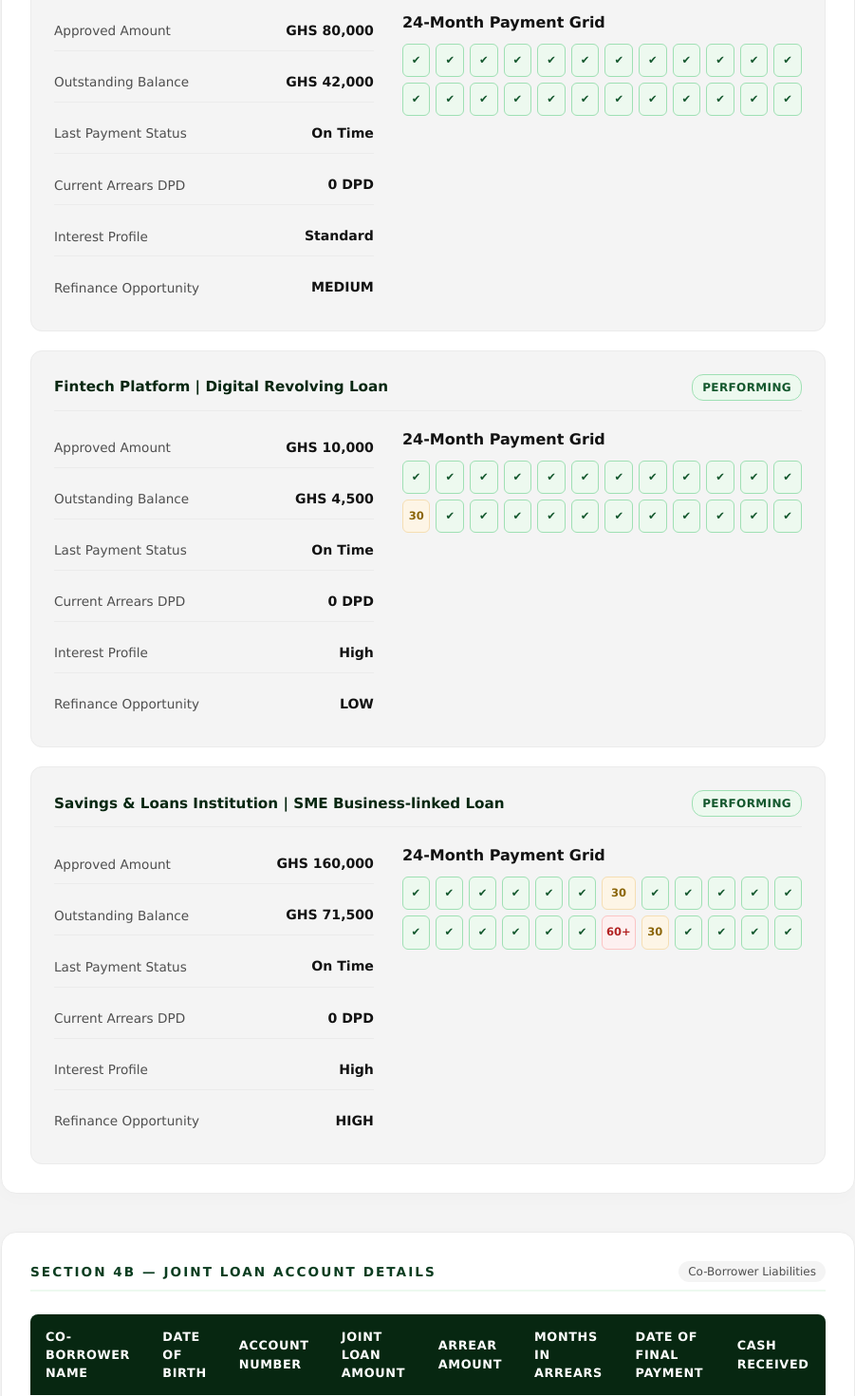
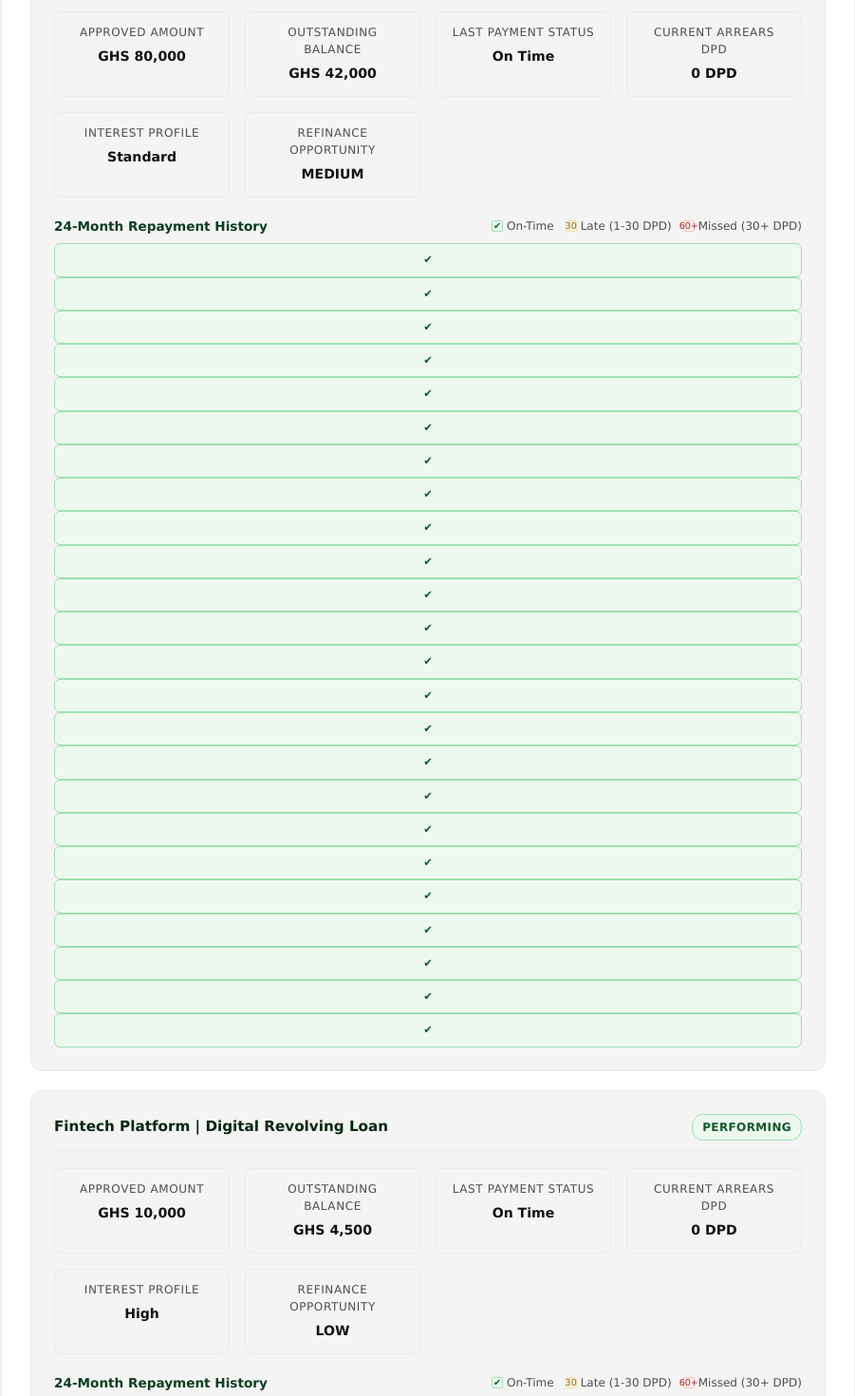
Before and after one commit to qrix15384/report_template, a React (Vite) app in the folder Report Template/: page / in a window 1280 px wide. Shown: the part 3540-5010 px from the top of the page at 95% size, without its empty margins (339-1240 px from the left). Built offline with nearby package versions, Linux system fonts and the light colour scheme; the HTML template or start-up script is replaced by a standard one.

Commit message:
new-change

```diff
--- a/Report Template/src/CreditReport.jsx
+++ b/Report Template/src/CreditReport.jsx
@@ -603,24 +603,58 @@ export default function CreditReport() {
               <span>Universal Bank | Personal Loan — Unsecured</span>
               <span className="status-pill success">Performing</span>
             </div>
-            <div className="facility-detail-layout">
-              <div className="detail-column">
-                <div className="detail-row"><span>Approved Amount</span><strong>GHS 80,000</strong></div>
-                <div className="detail-row"><span>Outstanding Balance</span><strong>GHS 42,000</strong></div>
-                <div className="detail-row"><span>Last Payment Status</span><strong>On Time</strong></div>
-                <div className="detail-row"><span>Current Arrears DPD</span><strong>0 DPD</strong></div>
-                <div className="detail-row"><span>Interest Profile</span><strong>Standard</strong></div>
-                <div className="detail-row"><span>Refinance Opportunity</span><strong>MEDIUM</strong></div>
+
+            <div className="facility-details-horizontal">
+              <div className="metric-box">
+                <span>Approved Amount</span>
+                <strong>GHS 80,000</strong>
               </div>
-              <div>
-                <p className="legend" style={{ margin: '0 0 10px 0', fontWeight: 'bold' }}>24-Month Payment Grid</p>
+              <div className="metric-box">
+                <span>Outstanding Balance</span>
+                <strong>GHS 42,000</strong>
+              </div>
+              <div className="metric-box">
+                <span>Last Payment Status</span>
+                <strong>On Time</strong>
+              </div>
+              <div className="metric-box">
+                <span>Current Arrears DPD</span>
+                <strong>0 DPD</strong>
+              </div>
+              <div className="metric-box">
+                <span>Interest Profile</span>
+                <strong>Standard</strong>
+              </div>
+              <div className="metric-box">
+                <span>Refinance Opportunity</span>
+                <strong>MEDIUM</strong>
+              </div>
+            </div>
+
+            <div className="facility-payment-history">
+              <div className="payment-history-header">
+                <span className="payment-title">24-Month Repayment History</span>
+                <div className="payment-legend">
+                  <div className="legend-item">
+                    <span className="legend-cell ontime">✔</span>
+                    <span>On-Time</span>
+                  </div>
+                  <div className="legend-item">
+                    <span className="legend-cell late">30</span>
+                    <span>Late (1-30 DPD)</span>
+                  </div>
+                  <div className="legend-item">
+                    <span className="legend-cell missed">60+</span>
+                    <span>Missed (30+ DPD)</span>
+                  </div>
+                </div>
+              </div>
               <div className="behaviour-grid-24">
                 {historyAccount1.map((status, index) => (
                   <div key={index} className={getCellClass(status)} title={`Month ${index + 1}`}>
                     {getCellLabel(status)}
                   </div>
                 ))}
-                </div>
               </div>
             </div>
           </div>
@@ -631,24 +665,58 @@ export default function CreditReport() {
               <span>Fintech Platform | Digital Revolving Loan</span>
               <span className="status-pill success">Performing</span>
             </div>
-            <div className="facility-detail-layout">
-              <div className="detail-column">
-                <div className="detail-row"><span>Approved Amount</span><strong>GHS 10,000</strong></div>
-                <div className="detail-row"><span>Outstanding Balance</span><strong>GHS 4,500</strong></div>
-                <div className="detail-row"><span>Last Payment Status</span><strong>On Time</strong></div>
-                <div className="detail-row"><span>Current Arrears DPD</span><strong>0 DPD</strong></div>
-                <div className="detail-row"><span>Interest Profile</span><strong>High</strong></div>
-                <div className="detail-row"><span>Refinance Opportunity</span><strong>LOW</strong></div>
+
+            <div className="facility-details-horizontal">
+              <div className="metric-box">
+                <span>Approved Amount</span>
+                <strong>GHS 10,000</strong>
               </div>
-              <div>
-                <p className="legend" style={{ margin: '0 0 10px 0', fontWeight: 'bold' }}>24-Month Payment Grid</p>
+              <div className="metric-box">
+                <span>Outstanding Balance</span>
+                <strong>GHS 4,500</strong>
+              </div>
+              <div className="metric-box">
+                <span>Last Payment Status</span>
+                <strong>On Time</strong>
+              </div>
+              <div className="metric-box">
+                <span>Current Arrears DPD</span>
+                <strong>0 DPD</strong>
+              </div>
+              <div className="metric-box">
+                <span>Interest Profile</span>
+                <strong>High</strong>
+              </div>
+              <div className="metric-box">
+                <span>Refinance Opportunity</span>
+                <strong>LOW</strong>
+              </div>
+            </div>
+
+            <div className="facility-payment-history">
+              <div className="payment-history-header">
+                <span className="payment-title">24-Month Repayment History</span>
+                <div className="payment-legend">
+                  <div className="legend-item">
+                    <span className="legend-cell ontime">✔</span>
+                    <span>On-Time</span>
+                  </div>
+                  <div className="legend-item">
+                    <span className="legend-cell late">30</span>
+                    <span>Late (1-30 DPD)</span>
+                  </div>
+                  <div className="legend-item">
+                    <span className="legend-cell missed">60+</span>
+                    <span>Missed (30+ DPD)</span>
+                  </div>
+                </div>
+              </div>
               <div className="behaviour-grid-24">
                 {historyAccount2.map((status, index) => (
                   <div key={index} className={getCellClass(status)} title={`Month ${index + 1}: ${status === 'L' ? '30 Days Late' : 'On-Time'}`}>
                     {getCellLabel(status)}
                   </div>
                 ))}
-                </div>
               </div>
             </div>
           </div>
@@ -659,24 +727,58 @@ export default function CreditReport() {
               <span>Savings & Loans Institution | SME Business-linked Loan</span>
               <span className="status-pill success">Performing</span>
             </div>
-            <div className="facility-detail-layout">
-              <div className="detail-column">
-                <div className="detail-row"><span>Approved Amount</span><strong>GHS 160,000</strong></div>
-                <div className="detail-row"><span>Outstanding Balance</span><strong>GHS 71,500</strong></div>
-                <div className="detail-row"><span>Last Payment Status</span><strong>On Time</strong></div>
-                <div className="detail-row"><span>Current Arrears DPD</span><strong>0 DPD</strong></div>
-                <div className="detail-row"><span>Interest Profile</span><strong>High</strong></div>
-                <div className="detail-row"><span>Refinance Opportunity</span><strong>HIGH</strong></div>
+
+            <div className="facility-details-horizontal">
+              <div className="metric-box">
+                <span>Approved Amount</span>
+                <strong>GHS 160,000</strong>
               </div>
-              <div>
-                <p className="legend" style={{ margin: '0 0 10px 0', fontWeight: 'bold' }}>24-Month Payment Grid</p>
+              <div className="metric-box">
+                <span>Outstanding Balance</span>
+                <strong>GHS 71,500</strong>
+              </div>
+              <div className="metric-box">
+                <span>Last Payment Status</span>
+                <strong>On Time</strong>
+              </div>
+              <div className="metric-box">
+                <span>Current Arrears DPD</span>
+                <strong>0 DPD</strong>
+              </div>
+              <div className="metric-box">
+                <span>Interest Profile</span>
+                <strong>High</strong>
+              </div>
+              <div className="metric-box">
+                <span>Refinance Opportunity</span>
+                <strong>HIGH</strong>
+              </div>
+            </div>
+
+            <div className="facility-payment-history">
+              <div className="payment-history-header">
+                <span className="payment-title">24-Month Repayment History</span>
+                <div className="payment-legend">
+                  <div className="legend-item">
+                    <span className="legend-cell ontime">✔</span>
+                    <span>On-Time</span>
+                  </div>
+                  <div className="legend-item">
+                    <span className="legend-cell late">30</span>
+                    <span>Late (1-30 DPD)</span>
+                  </div>
+                  <div className="legend-item">
+                    <span className="legend-cell missed">60+</span>
+                    <span>Missed (30+ DPD)</span>
+                  </div>
+                </div>
+              </div>
               <div className="behaviour-grid-24">
                 {historyAccount3.map((status, index) => (
                   <div key={index} className={getCellClass(status)} title={`Month ${index + 1}`}>
                     {getCellLabel(status)}
                   </div>
                 ))}
-                </div>
               </div>
             </div>
           </div>
@@ -937,7 +1039,7 @@ export default function CreditReport() {
         <section id="enquiries" className="report-section section-card">
           <div className="section-title">
             SECTION 6C — BUREAU ENQUIRY HISTORY
-            <span className="section-subtitle-tag">90-Day Inquiry Trail</span>
+            <span className="section-subtitle-tag">12-Month Inquiry Trail</span>
           </div>
 
           <div className="table-responsive">
--- a/Report Template/src/index.css
+++ b/Report Template/src/index.css
@@ -813,7 +813,93 @@ body {
   align-items: center;
 }
 
-.facility-detail-layout {
+.facility-details-horizontal {
+  display: grid;
+  grid-template-columns: repeat(auto-fit, minmax(150px, 1fr));
+  gap: 16px;
+  margin-bottom: 20px;
+}
+
+.metric-box {
+  background: var(--gray-100);
+  border: 1px solid var(--gray-200);
+  border-radius: 8px;
+  padding: 12px 16px;
+  text-align: center;
+}
+
+.metric-box span {
+  display: block;
+  font-size: 0.75rem;
+  color: var(--gray-700);
+  text-transform: uppercase;
+  letter-spacing: 0.05em;
+  margin-bottom: 4px;
+}
+
+.metric-box strong {
+  font-size: 0.88rem;
+  color: var(--gray-950);
+  font-weight: bold;
+}
+
+.facility-payment-history {
+  margin-top: 12px;
+}
+
+.payment-history-header {
+  display: flex;
+  justify-content: space-between;
+  align-items: center;
+  margin-bottom: 8px;
+}
+
+.payment-title {
+  font-size: 0.85rem;
+  font-weight: bold;
+  color: var(--green-900);
+}
+
+.payment-legend {
+  display: flex;
+  gap: 12px;
+}
+
+.legend-item {
+  display: flex;
+  align-items: center;
+  gap: 4px;
+  font-size: 0.75rem;
+  color: var(--gray-700);
+}
+
+.legend-cell {
+  width: 12px;
+  height: 12px;
+  border-radius: 2px;
+  display: inline-flex;
+  justify-content: center;
+  align-items: center;
+  font-size: 0.6rem;
+}
+
+.legend-cell.ontime {
+  background: var(--green-100);
+  color: var(--green-800);
+  border: 1px solid var(--green-300);
+}
+
+.legend-cell.late {
+  background: #fdf5e6;
+  color: #8b6508;
+  border: 1px solid #f5deb3;
+}
+
+.legend-cell.missed {
+  background: #fdf0f0;
+  color: #b22222;
+  border: 1px solid #fbc4c4;
+}
   display: grid;
   grid-template-columns: 1.2fr 1.5fr;
   gap: 30px;
@@ -1143,7 +1229,93 @@ body {
     grid-template-columns: 1fr;
   }
 
-  .facility-detail-layout {
+  .facility-details-horizontal {
+  display: grid;
+  grid-template-columns: repeat(auto-fit, minmax(150px, 1fr));
+  gap: 16px;
+  margin-bottom: 20px;
+}
+
+.metric-box {
+  background: var(--gray-100);
+  border: 1px solid var(--gray-200);
+  border-radius: 8px;
+  padding: 12px 16px;
+  text-align: center;
+}
+
+.metric-box span {
+  display: block;
+  font-size: 0.75rem;
+  color: var(--gray-700);
+  text-transform: uppercase;
+  letter-spacing: 0.05em;
+  margin-bottom: 4px;
+}
+
+.metric-box strong {
+  font-size: 0.88rem;
+  color: var(--gray-950);
+  font-weight: bold;
+}
+
+.facility-payment-history {
+  margin-top: 12px;
+}
+
+.payment-history-header {
+  display: flex;
+  justify-content: space-between;
+  align-items: center;
+  margin-bottom: 8px;
+}
+
+.payment-title {
+  font-size: 0.85rem;
+  font-weight: bold;
+  color: var(--green-900);
+}
+
+.payment-legend {
+  display: flex;
+  gap: 12px;
+}
+
+.legend-item {
+  display: flex;
+  align-items: center;
+  gap: 4px;
+  font-size: 0.75rem;
+  color: var(--gray-700);
+}
+
+.legend-cell {
+  width: 12px;
+  height: 12px;
+  border-radius: 2px;
+  display: inline-flex;
+  justify-content: center;
+  align-items: center;
+  font-size: 0.6rem;
+}
+
+.legend-cell.ontime {
+  background: var(--green-100);
+  color: var(--green-800);
+  border: 1px solid var(--green-300);
+}
+
+.legend-cell.late {
+  background: #fdf5e6;
+  color: #8b6508;
+  border: 1px solid #f5deb3;
+}
+
+.legend-cell.missed {
+  background: #fdf0f0;
+  color: #b22222;
+  border: 1px solid #fbc4c4;
+}
     grid-template-columns: 1fr;
   }
 }
```
Also changed, not shown: 1 other file (tests, documents, lock files or other folders). Lines whose indentation alone changed are shown as unchanged.
